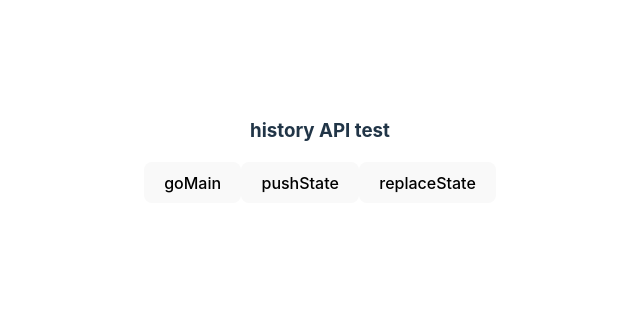
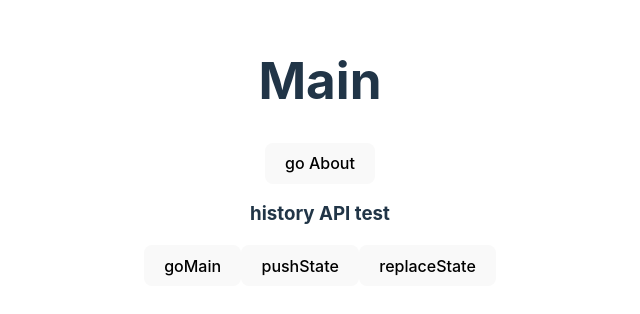
Before and after one commit to yjleeinkr/React-Study, a React (Vite) app in the folder react-router/: page / in a window 1280 px wide. Shown: the part 248-562 px from the top of the page, without its empty margins (320-960 px from the left). Built offline with nearby package versions, Linux system fonts and the light colour scheme.

Commit message:
used Router, Route referring to react-router-dom

```diff
--- a/react-router/src/App.tsx
+++ b/react-router/src/App.tsx
@@ -1,11 +1,19 @@
 import { useEffect, useState } from "react";
 import reactLogo from "./assets/react.svg";
 import "./App.css";
-import HistoryAPI from "./components/historyAPI";
+import HistoryAPI from "./components/HistoryAPI";
+import Router from "./router/Router";
+import Route from "./router/Route";
+import Main from "./components/Main";
+import About from "./components/About";
 
 function App() {
   return (
     <div className="App">
+      <Router>
+        <Route path="/" element={<Main />} />
+        <Route path="/about" element={<About />} />
+      </Router>
       <HistoryAPI />
     </div>
   );
```
